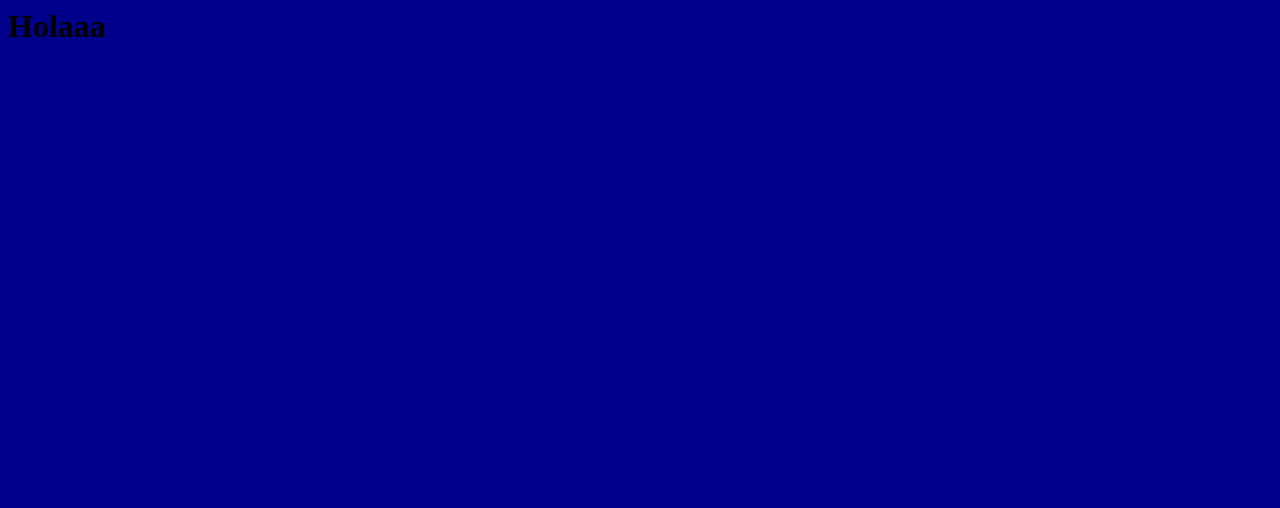
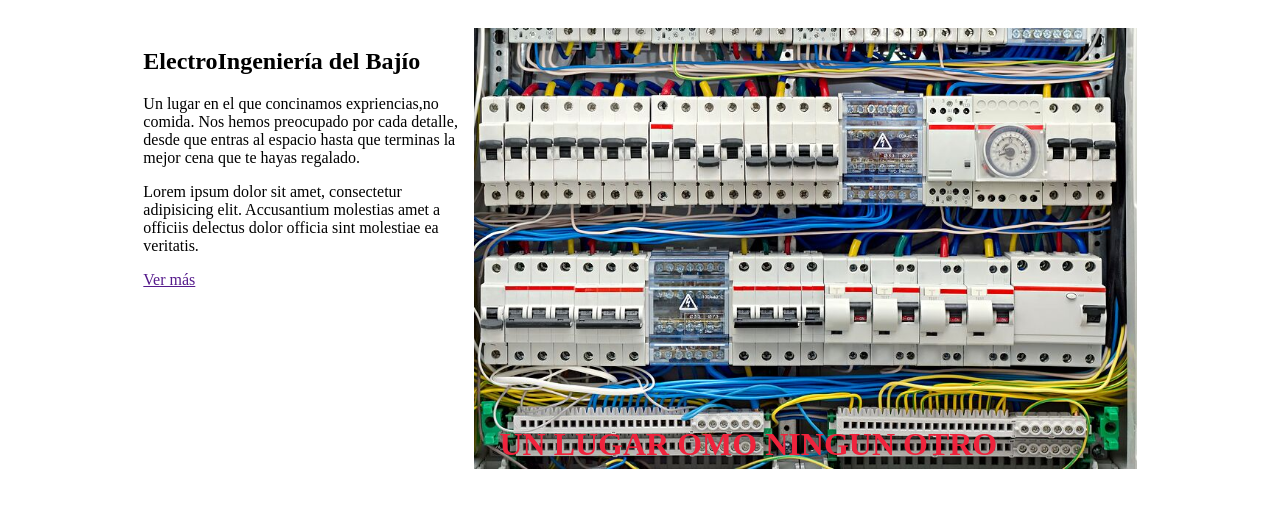
Before and after one commit to AL4NF/Web-SASS-ServiceWorkers-, a website built with webpack: page assets/index.template.html in a window 1280 px wide. Built offline with nearby package versions, Linux system fonts and the light colour scheme; files whose address does not match are found by name.

Commit message:
se agrego SASS

```diff
--- a/assets/css/app.scss
+++ b/assets/css/app.scss
@@ -1,3 +1,73 @@
-body{
-  background-color: darkBlue;
+@import './modules/_variables.scss';
+@import './modules/_mixins.scss';
+
+
+img{
+  max-width: 100%
 }
+figure{
+  position: relative;
+  max-height: 100%;
+  margin: 0px;
+  //selector anidado
+  figcaption{
+    padding: $large-padding; //estamos importando el estilo desde _variables.scss
+    font-weight: bold;
+    text-transform: uppercase;
+    font-size: 2em;
+    position: absolute;
+    left: 10px;
+    bottom: 0px;
+    width: auto;
+    z-index: 2;
+    @include text-center; //estamos importando un mixin
+    color: $red;
+  }
+  //el '&' hace referencia al selector en donde nos encotramos, en este caso a 'figure'
+  &:hover{
+
+  }
+}
+
+//grid es una manera de dividir en tablas nuestra pagina
+.grid{
+  //@include full; // estamos importando el mixin llamado full(para cambiar caracteristcas desde otro archivo sass)
+  display: grid;
+  //grid-template-columns: 250px 250px; nos agrega 2 columnas de 250px c/u
+  grid-template-columns: repeat(12,1fr); //propiedad que nos agrega 12 columnas(lo usa bootstrap)
+}
+
+.main-text{
+  grid-area: title;
+  //grid-column: 1 / 5; //es una shorthand, primero indicamos en donde empieza el texto y lueo en dpmde finaliza
+}
+.main-image{
+  grid-area: image;
+  //grid-column-start: 5; //le indicamos que la imagen empezara en la columna 5
+  //grid-column-end: 12; //le indiamos que la imagen termia en la comuna 12
+}
+
+.container{
+  grid-column: span 12;//le indicamos al contenedor que ocupe las 12 columnas que existen
+  padding: $big-padding;
+}
+
+.grid-main-area{
+  display: grid;
+  grid-template-columns: repeat(9,1fr);
+  grid-template-areas: //nospermite definir las areas de nuestro elemento, c/u de las areas se coloca en un to-upper-case($string);
+    "title title title title title title title title title"
+    "image image image image image image image image image ";
+}
+
+@media (min-width: 960px) {
+  .container{
+    grid-column: 2 / 12; //le indicamos que empiece en la columnas 2 y termine en la 12
+  }
+  .grid-main-area{
+    display: grid;
+    grid-template-columns: repeat(9,1fr);
+    grid-template-areas: //nospermite definir las areas de nuestro elemento, c/u de las areas se coloca en un to-upper-case($string);
+      " title title title image image image image image image"
+  }
+}
--- /dev/null
+++ b/assets/css/modules/_mixins.scss
@@ -0,0 +1,19 @@
+//se define un nuevo modulo, los usamos para cosas que se estan reciclacndo continuamente
+@mixin full {
+  width: 100%;
+  height: 100%;
+}
+@mixin text-center{
+  text-align: center;
+}
+@mixin center-vertical-horizontal{
+  display: flex;
+  justify-content: center;
+  align-items: center;
+}
+@mixin absolute-cover{
+   @include full;
+   position: absolute;
+   left: 0px;
+   right: 0px;
+}
--- /dev/null
+++ b/assets/css/modules/_variables.scss
@@ -0,0 +1,25 @@
+//Este archivo servira para tener los colores y las fuentes usadas en un solo archivo
+
+
+
+//Colors
+$gunmetal: #2B2D42;
+$gray: #8D99AE;
+$white: #EDF2F4;
+$red:#EF233C;
+
+
+//fonts
+$small: 16px;
+$medium: 20px;
+$big: 48px;
+
+//valores de paddings
+$large-padding: 10px 15px;
+$big-padding: 20px 30px;
+
+//valores para margenes
+$default-margin-top: 30px;
+$big-margin-top: 90px;
+
+$border-radius:4px;
--- a/assets/index.template.html
+++ b/assets/index.template.html
@@ -1 +1,41 @@
-<h1>Holaaa</h1>
+<!DOCTYPE html>
+<html lang="en">
+<head>
+  <meta charset="UTF-8">
+  <meta name="viewport" content="width=device-width, initial-scale=1.0">
+  <meta http-equiv="X-UA-Compatible" content="ie=edge">
+  <title>Prueba</title>
+</head>
+<body>
+  <section>
+
+    <div class="grid">
+      <div class="container">
+        <div class='grid-main-area'>
+          <div class="main-text">
+            <h1>ElectroIngeniería del Bajío</h1>
+            <p>Un lugar en el que concinamos expriencias,no comida. Nos hemos preocupado por cada
+              detalle, desde que entras al espacio hasta que terminas la mejor cena que te hayas
+              regalado.</p>
+            <p>Lorem ipsum dolor sit amet, consectetur adipisicing elit.
+                Accusantium molestias amet a officiis delectus dolor officia sint molestiae ea veritatis.</p>
+            <a href="">Ver más</a>
+          </div>
+
+          <div class="main-image">
+            <figure>
+              <img src="./public/images/3.jpg" alt="">
+              <figcaption>Un lugar omo ningun otro</figcaption>
+            </figure>
+        <!-- <p>Somos una empresa 100% mexicana dedicada a satisfacer las diferentes necesidades del cliente, desde....</p> -->
+          </div>
+
+        </div>
+      </div>
+    </div>
+
+
+  </section>
+
+</body>
+</html>
```
Also changed, not shown: public/images/1.jpg (added), public/images/2.jpg (added), public/images/3.jpg (added).
